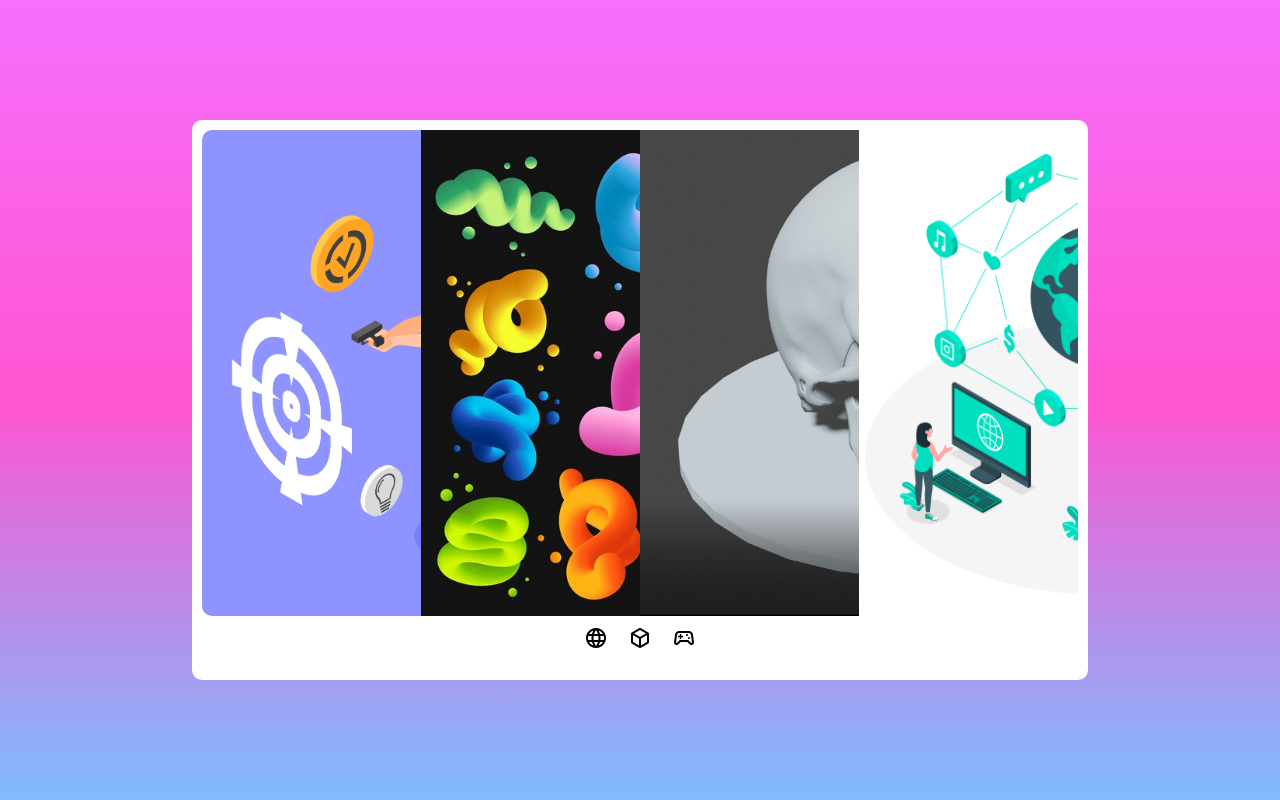
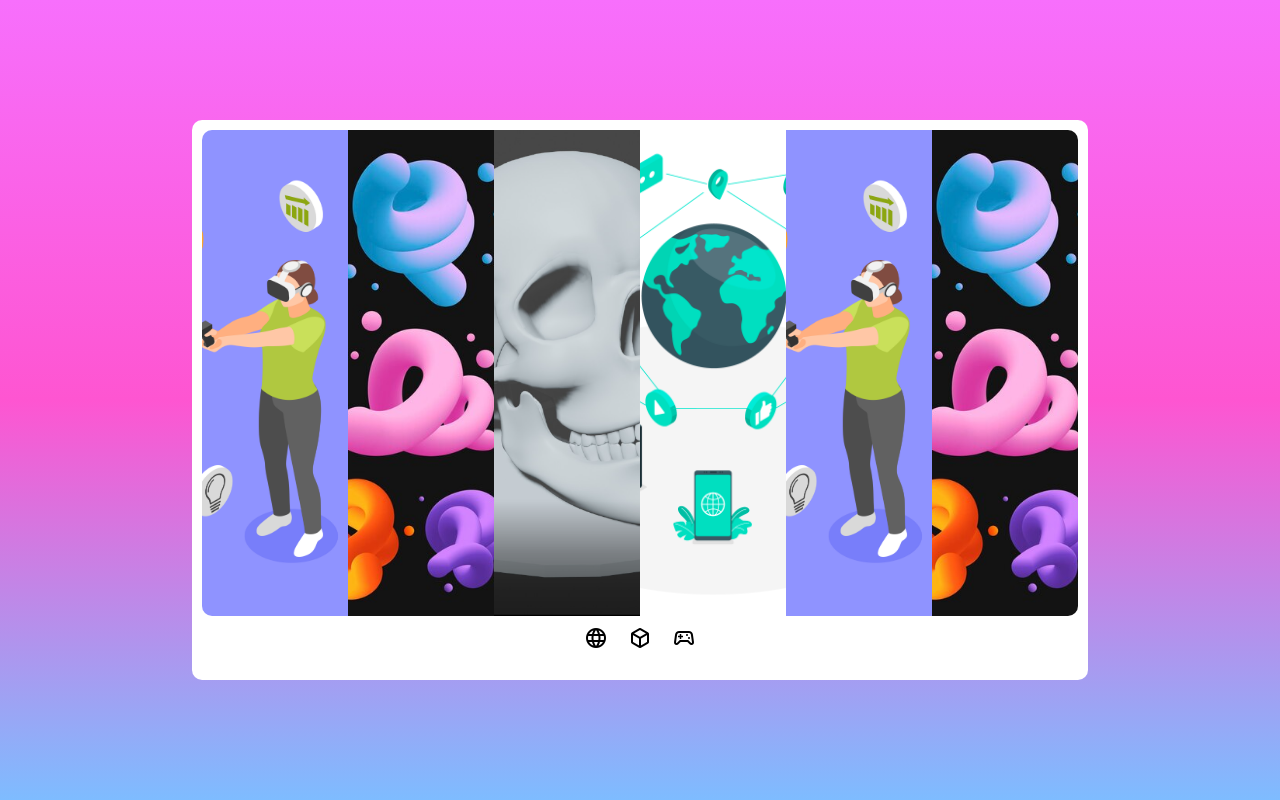
Before and after one commit to lopezjohnjairo5/sass, a PHP site: page / in a window 1280 px wide. Run offline with PHP 8.4, Linux system fonts and the light colour scheme.

Commit message:
update
se agregaron mas imagenes y se centraron en sus divs

```diff
--- a/galeria/1/css/_galery-proyect.scss
+++ b/galeria/1/css/_galery-proyect.scss
@@ -19,7 +19,8 @@
             }
             a{
                 width: 100%;
-
+                height: 100%;
+                @include direction($display:flex,$direction:row,$justify:center,$align:center);
                 img{
                     height: 100%;
                 }
--- a/galeria/1/css/main.css
+++ b/galeria/1/css/main.css
@@ -44,6 +44,11 @@
 }
 #galery-project #galery-imgs .img-galery a {
   width: 100%;
+  height: 100%;
+  display: flex;
+  flex-direction: row;
+  justify-content: center;
+  align-items: center;
 }
 #galery-project #galery-imgs .img-galery a img {
   height: 100%;
--- a/galeria/1/index.php
+++ b/galeria/1/index.php
@@ -26,6 +26,14 @@
                 <a href="#"><img src="./imgs/web.jpg" alt="4"></a>
                 <p>Lorem ipsum dolor, sit amet consectetur adipisicing elit. Blanditiis corrupti atque, maiores vitae illo mollitia est qui libero perferendis consequuntur nisi sint voluptatem reiciendis quo aliquid repellendus? Assumenda, vitae commodi!</p>
             </div>
+            <div class="img-galery">
+                <a href="#"><img src="./imgs/3d.jpg" alt="4"></a>
+                <p>Lorem ipsum dolor, sit amet consectetur adipisicing elit. Blanditiis corrupti atque, maiores vitae illo mollitia est qui libero perferendis consequuntur nisi sint voluptatem reiciendis quo aliquid repellendus? Assumenda, vitae commodi!</p>
+            </div>
+            <div class="img-galery">
+                <a href="#"><img src="./imgs/game.jpg" alt="4"></a>
+                <p>Lorem ipsum dolor, sit amet consectetur adipisicing elit. Blanditiis corrupti atque, maiores vitae illo mollitia est qui libero perferendis consequuntur nisi sint voluptatem reiciendis quo aliquid repellendus? Assumenda, vitae commodi!</p>
+            </div>
         </div>
         <div id="tabs-projects">
             <a href="#" title="web"><span class="material-symbols-outlined">language</span><span class="Span-info">Web</span></a>
```
Also changed, not shown: 1 other file.
